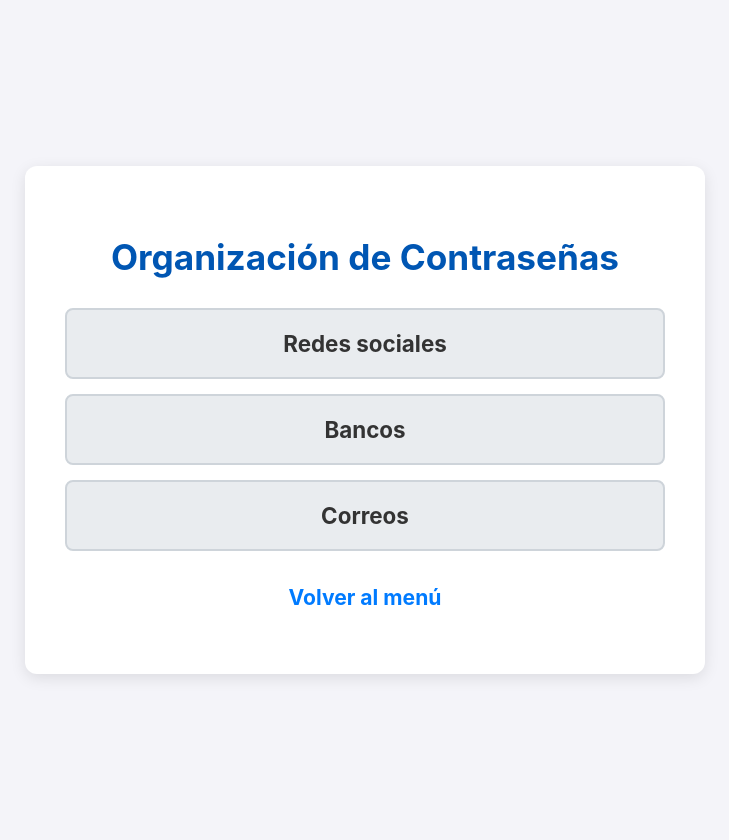
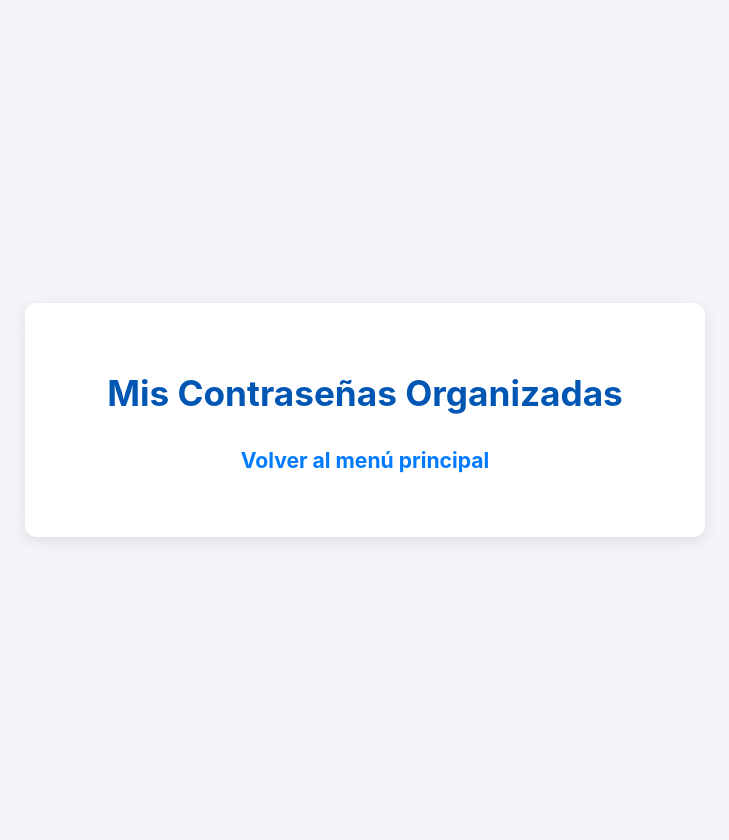
Before and after one commit to Gbriel999/recuerdapass, a Django app: page /ver/ in a window 1280 px wide. Shown: the whole page, without its empty margins (275-1004 px from the left). Run offline with Django 5.2, Linux system fonts and the light colour scheme; a user stored in the database is signed in.

Commit message:
Add files via upload

```diff
--- a/app/templates/app/ver.html
+++ b/app/templates/app/ver.html
@@ -1,12 +1,26 @@
 {% extends 'app/base.html' %}
+
 {% block content %}
 <div class="container">
-    <h2>Organización de Contraseñas</h2>
-    <ul>
-        <li>Redes sociales</li>
-        <li>Bancos</li>
-        <li>Correos</li>
-    </ul>
-    <p><a href="{% url 'main_menu' %}">Volver al menú</a></p>
+    <h2>Mis Contraseñas Organizadas</h2>
+
+    {% for nombre_categoria, lista in categorias.items %}
+        <h3>{{ nombre_categoria }}</h3>
+        {% if lista %}
+            <ul>
+                {% for item in lista %}
+                    <li>
+                        <strong>{{ item.nombre_servicio }}</strong><br>
+                        Usuario: {{ item.identificador_usuario }}<br>
+                        Contraseña: {{ item.contrasena }}
+                    </li>
+                {% endfor %}
+            </ul>
+        {% else %}
+            <p>No hay credenciales en esta categoría.</p>
+        {% endif %}
+    {% endfor %}
+
+    <p><a href="{% url 'main_menu' %}">Volver al menú principal</a></p>
 </div>
 {% endblock %}
```
